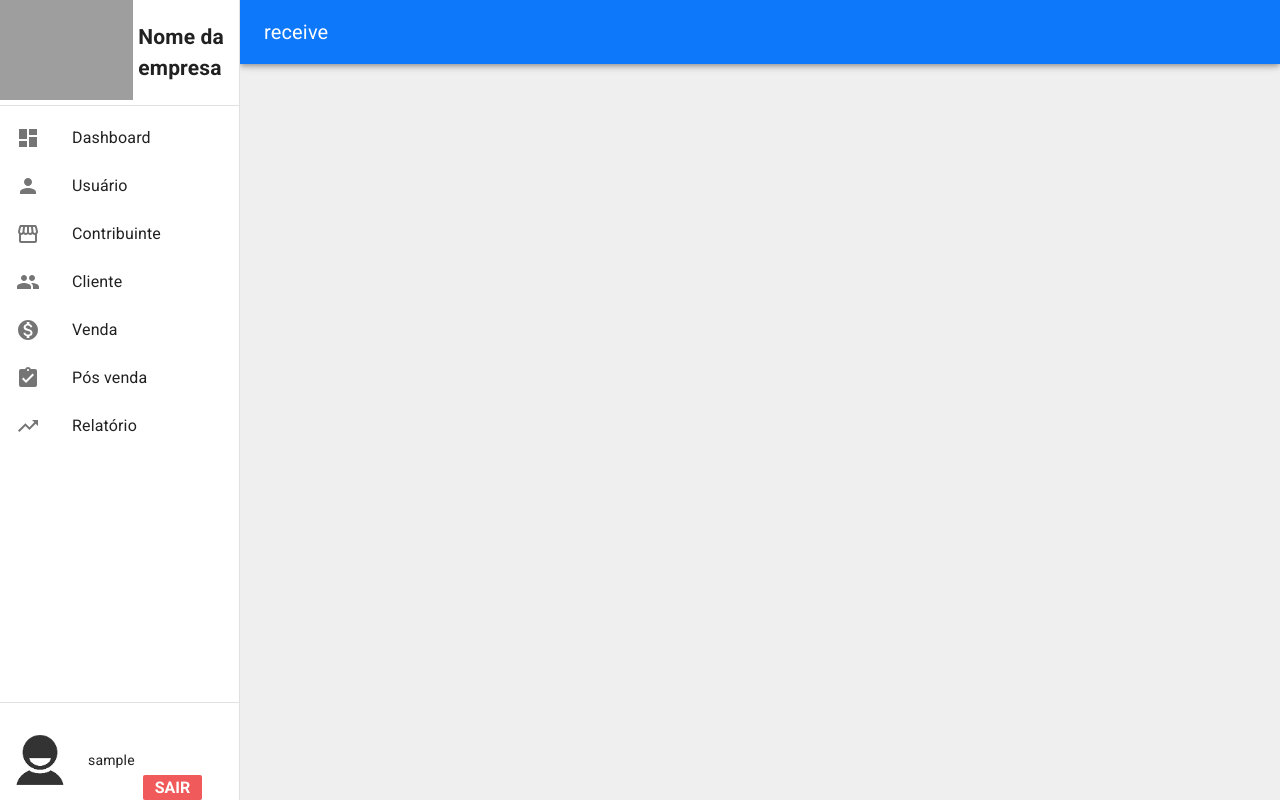
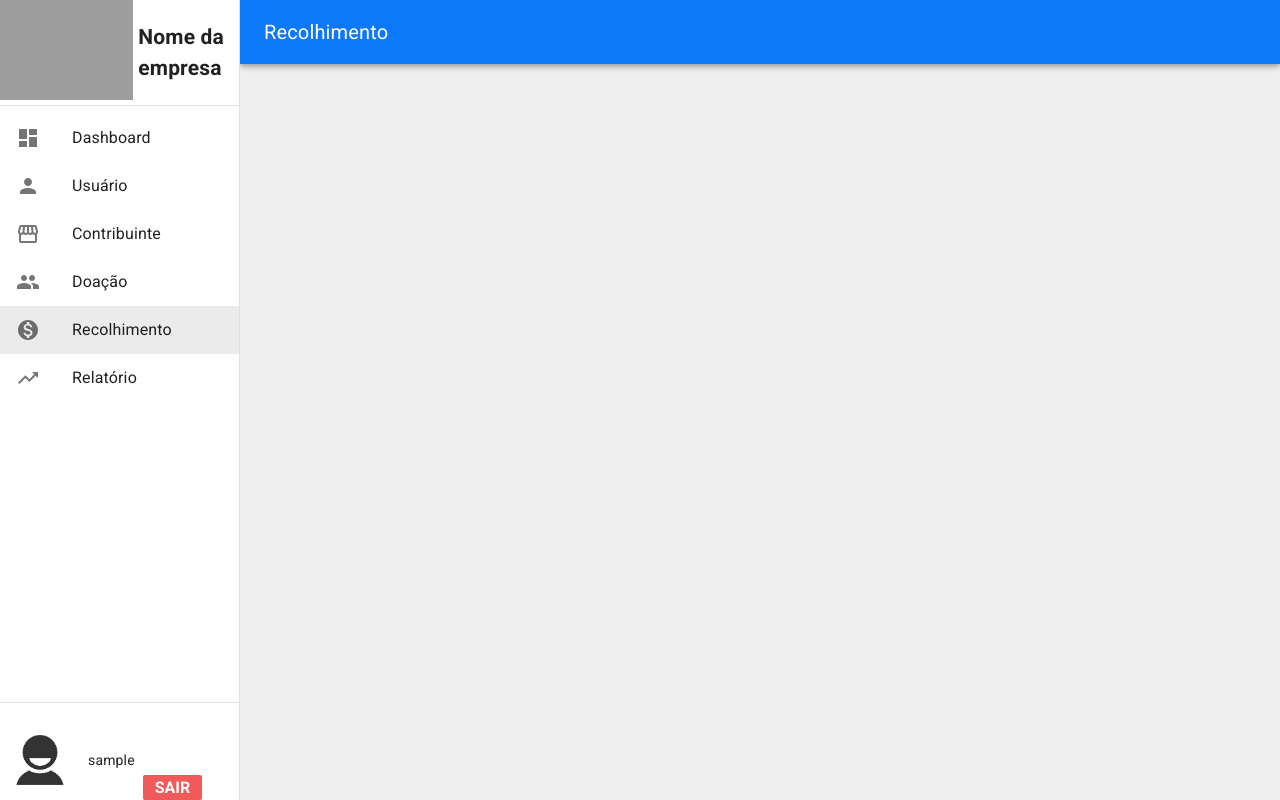
Before and after one commit to welingtonfidelis/control-payment-front, a React (Create React App) app: page /main/receive in a window 1280 px wide. Built offline with nearby package versions, Linux system fonts and the light colour scheme; sample sign-in values are in the browser's storage; grey boxes are pictures that could not be loaded.

Commit message:
Alteraçao de opçoes no menu lateral; Geraçao de notas para recolhimento iniciado

```diff
--- a/src/components/Main/Main.js
+++ b/src/components/Main/Main.js
@@ -8,6 +8,7 @@ import User from '../../pages/User';
 import Taxpayer from '../../pages/Taxpayer';
 import ModalUser from '../../pages/ModalUser';
 import ModalTaxpayer from '../../pages/ModalTaxpayer';
+import Receive from '../../pages/Receive';
 
 import './styles.css';
 
@@ -20,6 +21,7 @@ export default function Main() {
             <Route path="/main/taxpayer" component={Taxpayer} />
             <Route path="/main/modaluser" component={ModalUser} />
             <Route path="/main/modaltaxpayer" component={ModalTaxpayer} />
+            <Route path="/main/receive" component={Receive} />
         </div>
     );
 }
--- a/src/components/Menu/Menu.js
+++ b/src/components/Menu/Menu.js
@@ -103,16 +103,14 @@ function Menu(props) {
                 history.push('/main/taxpayer');
                 break;
 
-            case 'Cliente':
+            case 'Doação':
                 console.log('vamos pro cliente');
                 break;
 
-            case 'Venda':
-                console.log('vamos pro venda');
-                break;
-
-            case 'Pós venda':
-                console.log('vamos pro pos venda');
+            case 'Recolhimento':
+            case 'receive':
+                setTitleToolbar('Recolhimento');
+                history.push('/main/receive');
                 break;
 
             case 'Relatório':
@@ -126,9 +124,8 @@ function Menu(props) {
 
     const options = [
         { text: 'Dashboard', icon: < Dashboard /> }, { text: 'Usuário', icon: <Person /> },
-        { text: 'Contribuinte', icon: <Storefront /> }, { text: 'Cliente', icon: <People /> },
-        { text: 'Venda', icon: <MonetizationOn /> }, { text: 'Pós venda', icon: <AssignmentTurnedIn /> },
-        { text: 'Relatório', icon: <TrendingUp /> },
+        { text: 'Contribuinte', icon: <Storefront /> }, { text: 'Doação', icon: <People /> },
+        { text: 'Recolhimento', icon: <MonetizationOn /> }, { text: 'Relatório', icon: <TrendingUp /> },
     ]
     const drawer = (
         <div className="content-menu">
--- /dev/null
+++ b/src/components/ReceiveByDate/index.js
@@ -0,0 +1,9 @@
+import  React  from  'react';
+
+export default function ReceivaByDate(){
+    return (
+        <div>
+            <h1>por data</h1>
+        </div>
+    )
+}
--- /dev/null
+++ b/src/components/ReceiveByMonth/index.js
@@ -0,0 +1,9 @@
+import  React  from  'react';
+
+export default function ReceiveByMonth(){
+    return (
+        <div>
+            <h1>por mes</h1>
+        </div>
+    )
+}
--- /dev/null
+++ b/src/components/ReceiveByTaxpayer/index.js
@@ -0,0 +1,9 @@
+import  React  from  'react';
+
+export default function ReceivaByTaxpayer(){
+    return (
+        <div>
+            <h1>por contribuinte</h1>
+        </div>
+    )
+}
--- a/src/pages/ModalUser/index.js
+++ b/src/pages/ModalUser/index.js
@@ -231,7 +231,6 @@ export default function ModalUser(props) {
       setLoading(true);
       try {
         const resp = (await util.getCep(cepTmp)).data
-        console.log(resp);
 
         if (resp) {
           setStreet(resp.logradouro);
--- /dev/null
+++ b/src/pages/Receive/index.js
@@ -0,0 +1,55 @@
+import React, { useEffect, useState } from 'react';
+import { useHistory } from 'react-router-dom';
+import MenuDrop from '../../components/MenuDropDown/OptionList';
+import Load from '../../components/Load/Load';
+
+import './styles.scss';
+
+import api from '../../services/api';
+import ReceiveBydate from '../../components/ReceiveByDate';
+import ReceiveByMonth from '../../components/ReceiveByMonth';
+import ReceiveByTaxpayer from '../../components/ReceiveByTaxpayer';
+import ImageProfile from '../../assets/user.png';
+
+export default function User() {
+    const history = useHistory();
+    const [list, setList] = useState([]); //lista de usuários variável (de acordo com busca no input de pesquisa)
+    const [listFull, setListFull] = useState([]); //lista de usuários sempre completa
+    const [filter, setFilter] = useState('');
+    const [loading, setLoading] = useState(false);
+
+    //carega lista de usuários cadastrados
+    useEffect(() => {
+        // getUsers();
+    }, [])
+
+
+    async function getUsers() {
+        setLoading(true);
+        try {
+            const token = localStorage.getItem('token');
+            let resp = await api.get('/user', {
+                headers: { token }
+            });
+
+            resp = resp.data;
+            if (resp.status) {
+                setListFull(resp.response);
+                setList(resp.response);
+            }
+        }
+        catch (error) {
+            console.log(error);
+        }
+        setLoading(false);
+
+    }
+
+    return (
+        <div className="content">
+            <Load loading={loading} />
+
+
+        </div>
+    )
+}
--- a/src/pages/Taxpayer/index.js
+++ b/src/pages/Taxpayer/index.js
@@ -1,6 +1,7 @@
 import React, { useState, useEffect } from 'react';
 import { useHistory } from 'react-router-dom';
 import MenuDrop from '../../components/MenuDropDown/OptionList';
+import Load from '../../components/Load/Load';
 
 import './styles.scss';
 
@@ -13,6 +14,7 @@ export default function Taxpayer() {
   const [list, setList] = useState([]); //lista de representantes variável (de acordo com busca no input de pesquisa)
   const [listFull, setListFull] = useState([]); //lista de representantes sempre completa
   const [filter, setFilter] = useState('');
+  const [loading, setLoading] = useState(false);
 
   //carega lista de representantes cadastrados
   useEffect(() => {
@@ -41,6 +43,7 @@ export default function Taxpayer() {
   }, [filter])
 
   async function getTaxpayers() {
+    setLoading(true);
     try {
       const token = localStorage.getItem('token');
       let resp = await api.get('/taxpayer', {
@@ -57,6 +60,7 @@ export default function Taxpayer() {
     catch (error) {
       console.log(error);
     }
+    setLoading(false);
   }
 
   //abre modal para cadastro de novo usuário
@@ -71,6 +75,8 @@ export default function Taxpayer() {
 
   return (
     <div className="content">
+      <Load loading={loading} />
+
       <div className="search-bar">
         <input
           placeholder="Procurar representante"
--- a/src/pages/User/index.js
+++ b/src/pages/User/index.js
@@ -1,6 +1,7 @@
 import React, { useEffect, useState } from 'react';
 import { useHistory } from 'react-router-dom';
 import MenuDrop from '../../components/MenuDropDown/OptionList';
+import Load from '../../components/Load/Load';
 
 import './styles.scss';
 
@@ -13,6 +14,7 @@ export default function User() {
     const [list, setList] = useState([]); //lista de usuários variável (de acordo com busca no input de pesquisa)
     const [listFull, setListFull] = useState([]); //lista de usuários sempre completa
     const [filter, setFilter] = useState('');
+    const [loading, setLoading] = useState(false);
 
     //carega lista de usuários cadastrados
     useEffect(() => {
@@ -41,6 +43,7 @@ export default function User() {
     }, [filter])
 
     async function getUsers() {
+        setLoading(true);
         try {
             const token = localStorage.getItem('token');
             let resp = await api.get('/user', {
@@ -56,7 +59,7 @@ export default function User() {
         catch (error) {
             console.log(error);
         }
-
+        setLoading(false);
 
     }
 
@@ -72,6 +75,8 @@ export default function User() {
 
     return (
         <div className="content">
+            <Load loading={loading} />
+
             <div className="search-bar">
                 <input
                     placeholder="Procurar usuário"
```
Also changed, not shown: src/pages/Receive/styles.scss (added).
